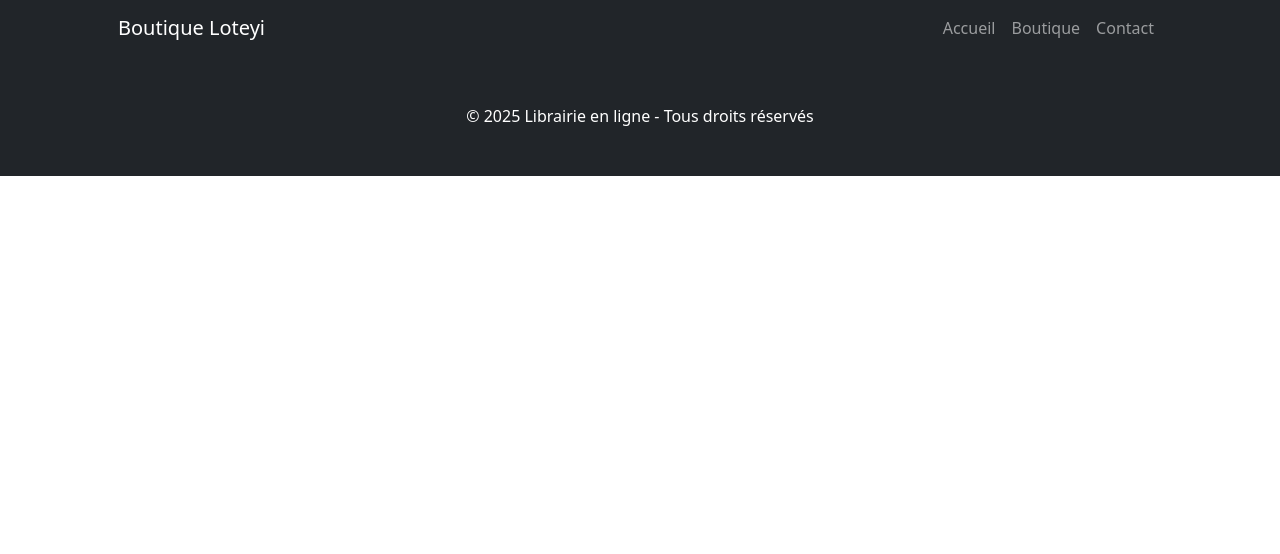
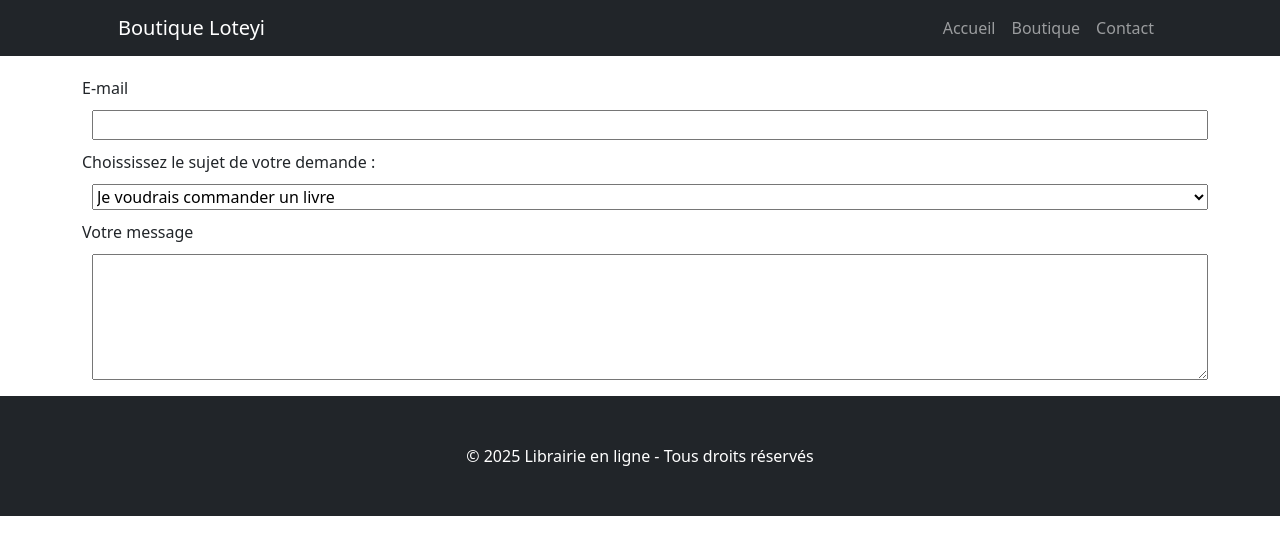
Before and after one commit to Latexier/LibrairieFront, an Angular app: page /contact in a window 1280 px wide. Before the commit this address led to /. Shown: the top 554 px of the page. Built offline with nearby package versions, Linux system fonts and the light colour scheme.

Commit message:
Création de la page contact + remplissage

```diff
--- a/src/app/app-routing.module.ts
+++ b/src/app/app-routing.module.ts
@@ -2,10 +2,12 @@ import { NgModule } from '@angular/core';
 import { RouterModule, Routes } from '@angular/router';
 import { IndexComponent } from './components/index/index.component';
 import { ProductsComponent } from './components/products/products.component';
+import { ContactComponent } from './components/contact/contact.component';
 
 const routes: Routes = [
   {path:'', component:IndexComponent},
-  {path:'products',component:ProductsComponent}
+  {path:'products',component:ProductsComponent},
+  {path:'contact',component:ContactComponent},
 ];
 
 @NgModule({
--- a/src/app/app.module.ts
+++ b/src/app/app.module.ts
@@ -6,6 +6,7 @@ import { AppComponent } from './app.component';
 import { HeaderComponent } from './components/header/header.component';
 import { FooterComponent } from './components/footer/footer.component';
 import { ProductsComponent } from './components/products/products.component';
+import { ContactComponent } from './components/contact/contact.component';
 
 
 @NgModule({
@@ -13,7 +14,8 @@ import { ProductsComponent } from './components/products/products.component';
     AppComponent,
     HeaderComponent,
     FooterComponent,
-    ProductsComponent
+    ProductsComponent,
+    ContactComponent
   ],
   imports: [
     BrowserModule,
--- /dev/null
+++ b/src/app/components/contact/contact.component.css
@@ -0,0 +1,8 @@
+input, textarea,select{
+    margin: 10px;
+    width: 100%;
+}
+
+.container{
+    margin-top: 20px;
+}
--- /dev/null
+++ b/src/app/components/contact/contact.component.html
@@ -0,0 +1,13 @@
+<div class="container">
+    <label for="mail">E-mail</label>
+    <input type="text" name="mail"><br>
+    <label for="subject">Choississez le sujet de votre demande : </label>
+    <select name="subject">
+        <option value="">Je voudrais commander un livre</option>
+        <option value="">J'ai une question</option>
+        <option value="">J'ai une suggestion</option>
+        <option value="">Autre</option>
+    </select>
+    <label for="message">Votre message</label><br>
+    <textarea name="message" rows="5"></textarea>
+</div>
```
Also changed, not shown: src/app/components/contact/contact.component.ts (added, +10 -0 lines), 1 other file (tests, documents, lock files or other folders).
